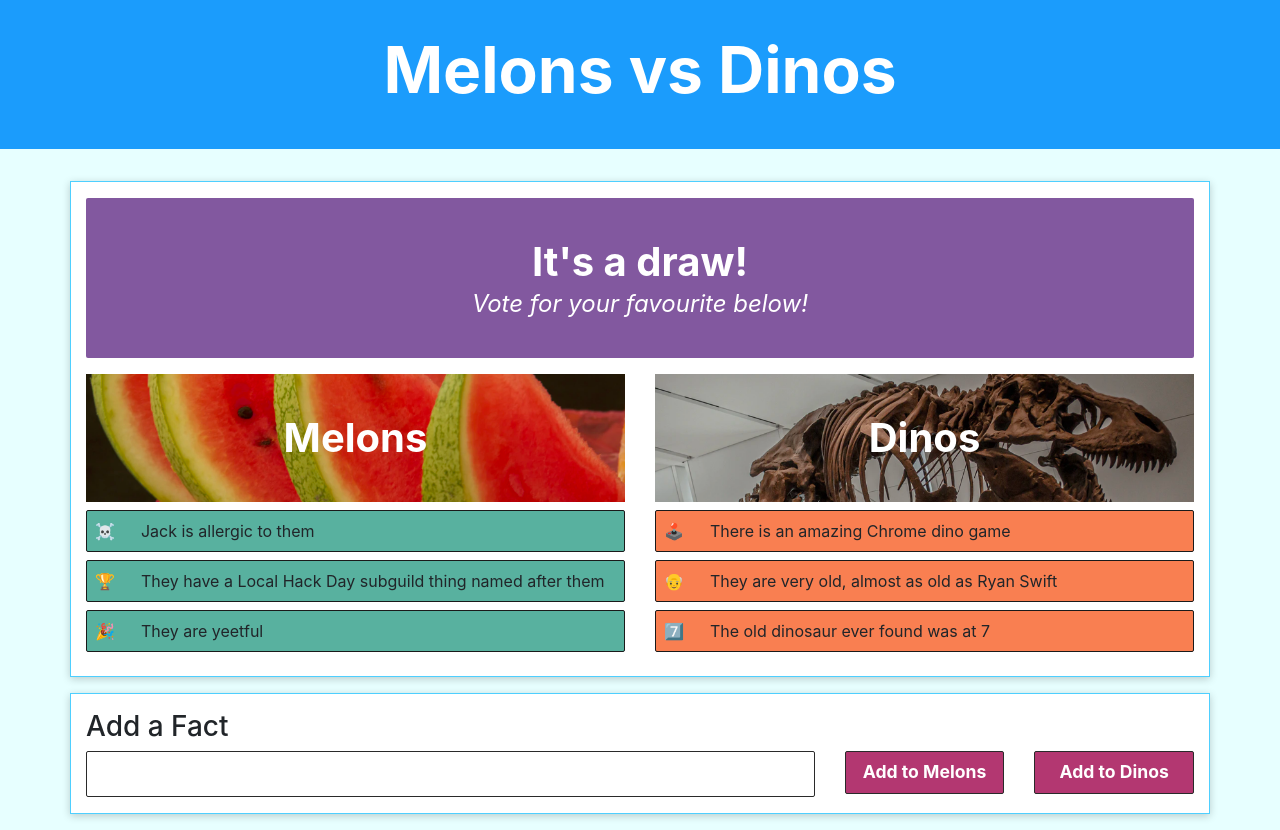
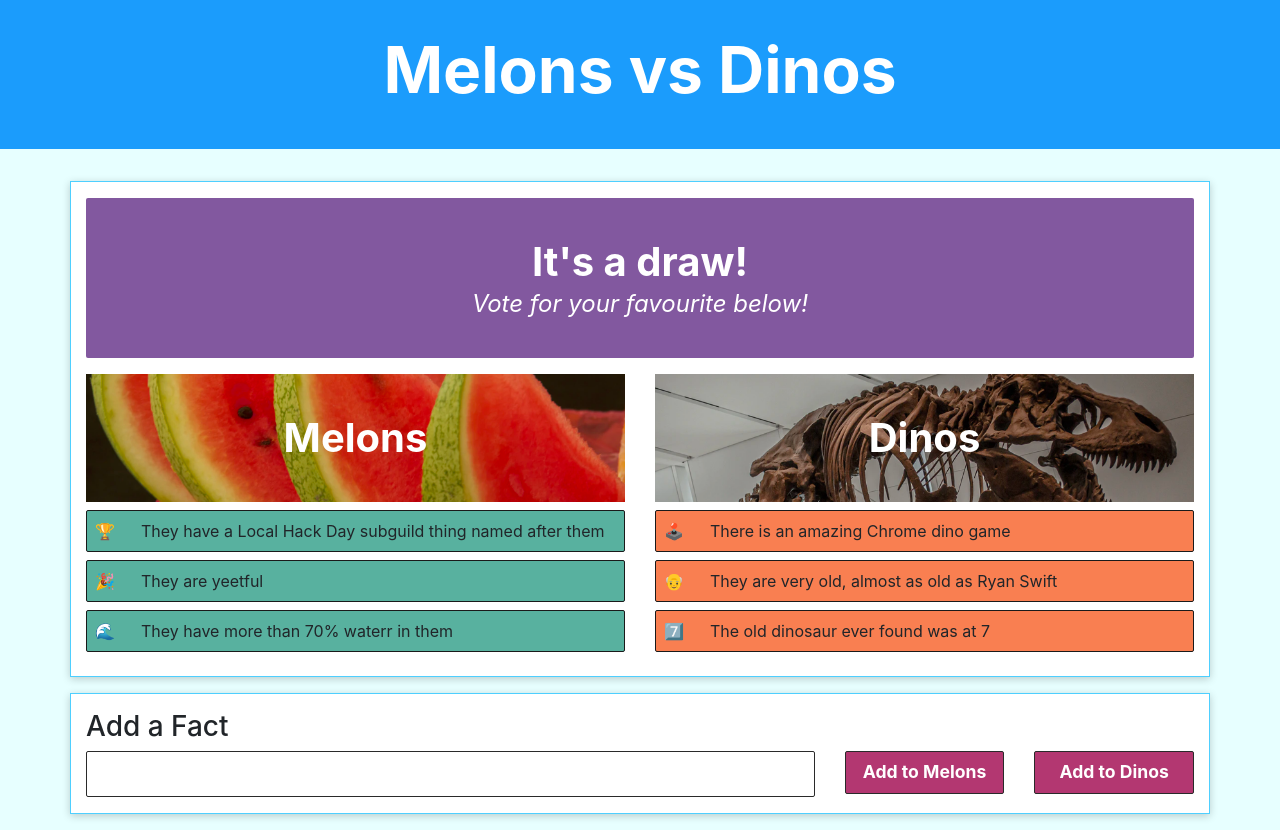
Before and after one commit to Joel-Nickson/melonsvsdinos, a Next.js app: page / in a window 1280 px wide. Built offline with nearby package versions, Linux system fonts and the light colour scheme.

Commit message:
fixed bugs

```diff
--- a/pages/index.js
+++ b/pages/index.js
@@ -14,9 +14,9 @@ export default function Home() {
   ])
 
   const [melonFacts, setMelonFacts] = useState([
-    ["☠️", "Jack is allergic to them"],
     ["🏆", "They have a Local Hack Day subguild thing named after them"],
-    ["🎉", "They are yeetful"]
+    ["🎉", "They are yeetful"],
+    ["🌊","They have more than 70% waterr in them"]
   ])
 
   const [currentFact, setCurrentFact] = useState("")
--- a/styles/globals.css
+++ b/styles/globals.css
@@ -1,3 +1,8 @@
+*{
+  margin:0px;
+  padding: 0px;
+  box-sizing: border-box;
+}
 html,
 body {
   padding: 0;
```
